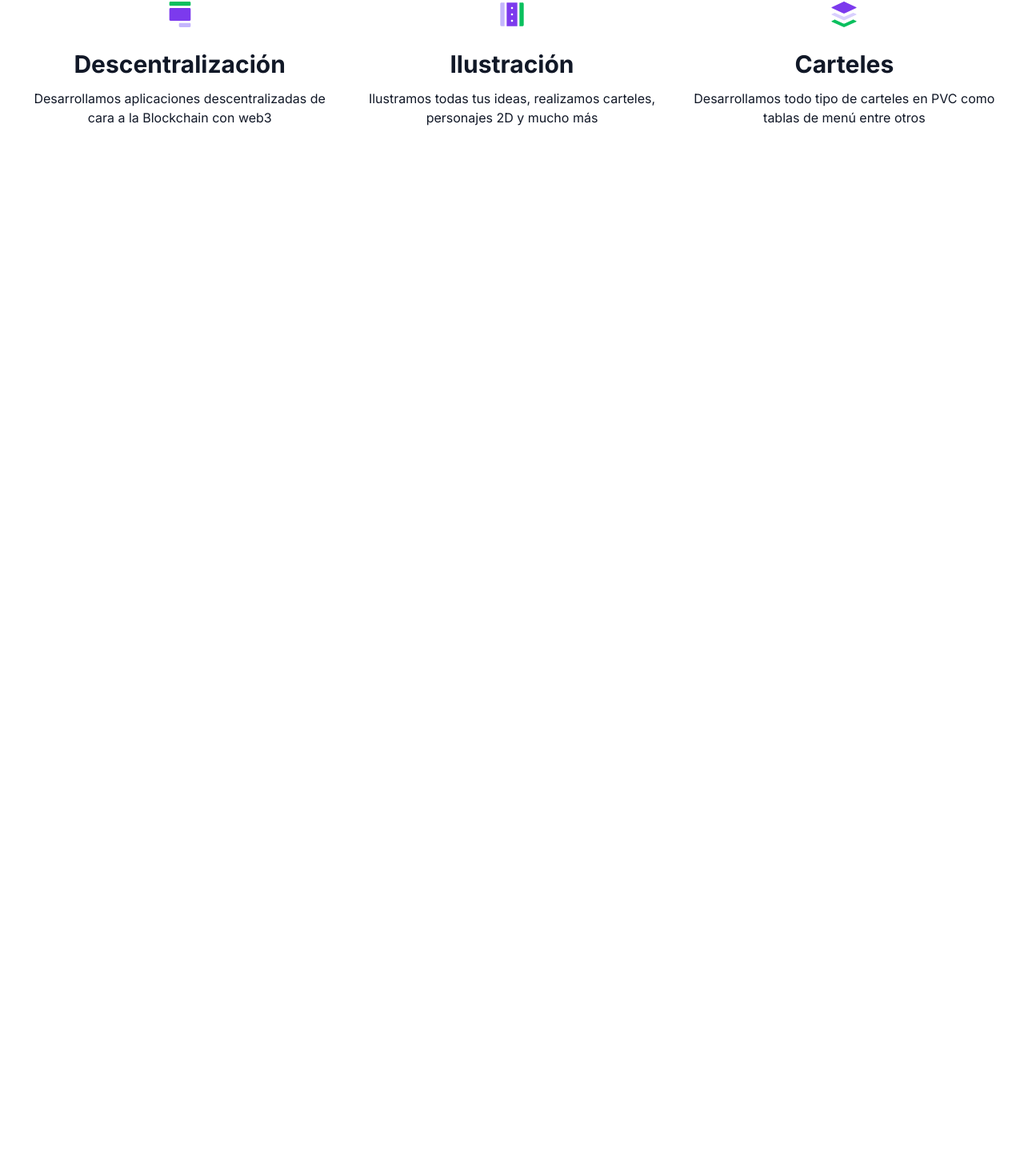
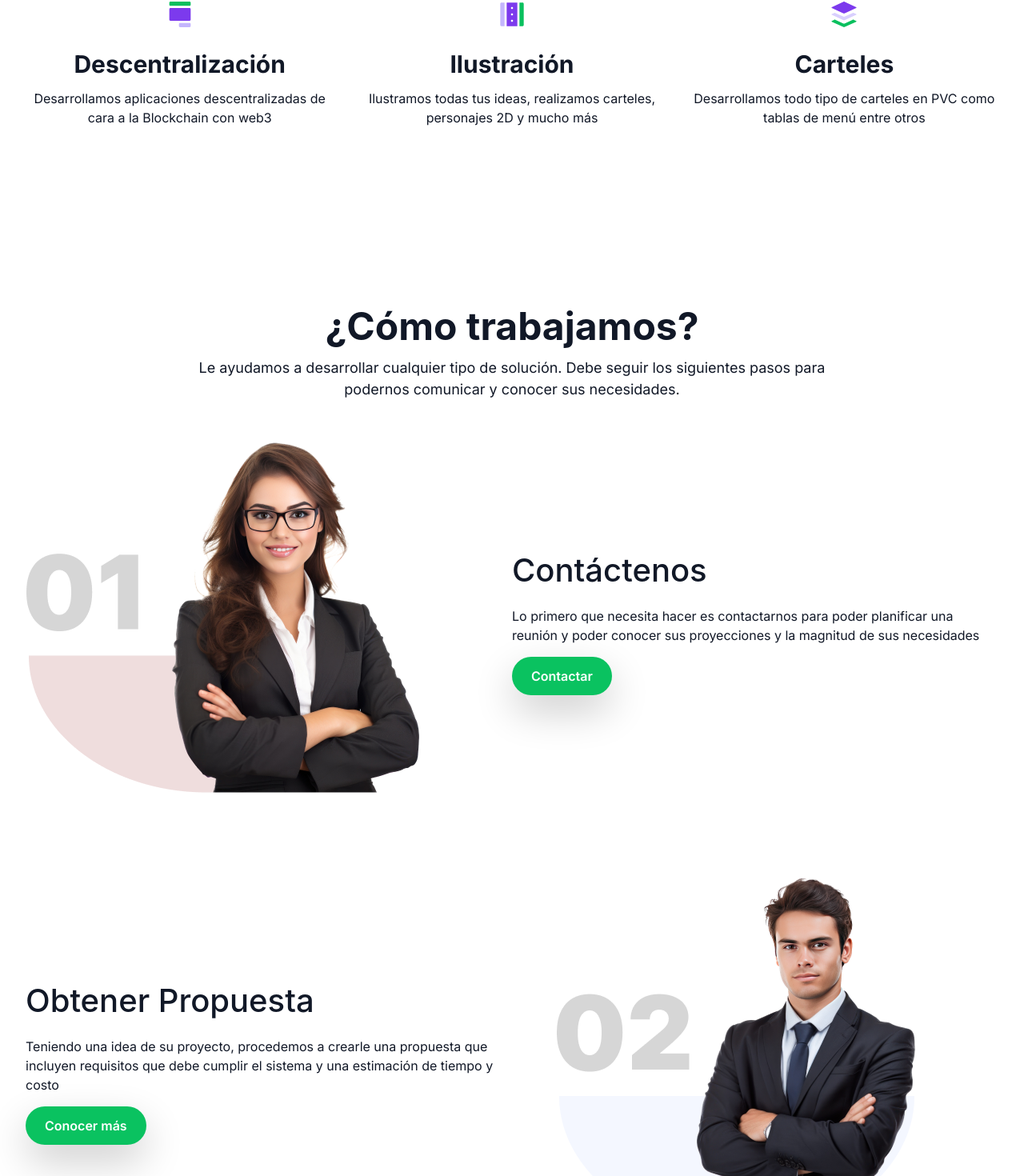
Before and after one commit to kolostring/nox-landing, a Next.js app: page / in a window 1280 px wide. Shown: the part 1318-2788 px from the top of the page at 80% size. Before the commit the page ends 1600 px from the top, so only its background shows below. Built offline with nearby package versions, Linux system fonts and the light colour scheme.

Commit message:
feat: add how do we work section

```diff
--- /dev/null
+++ b/src/app/HowDoWeWorkSection.tsx
@@ -0,0 +1,169 @@
+import {
+  Box,
+  Button,
+  Grid,
+  GridItem,
+  Heading,
+  Image,
+  Text,
+} from "@chakra-ui/react";
+import { default as NextJsLink } from "next/link";
+
+import Agent1 from "@/assets/agent_1.png";
+import Agent2 from "@/assets/agent_2.png";
+
+export default function HowDoWeWorkSection() {
+  return (
+    <Box as="section" aria-labelledby="how_do_we_work-title" mt="96px">
+      <Heading
+        as="h2"
+        id="how_do_we_work-title"
+        fontSize="48px"
+        fontWeight="700"
+        lineHeight="60px"
+        letterSpacing="-2.5%"
+        textAlign="center"
+      >
+        ¿Cómo trabajamos?
+      </Heading>
+      <Text
+        as="p"
+        mt="8px"
+        mx="auto"
+        fontSize="18px"
+        textAlign="center"
+        maxW="70ch"
+      >
+        Le ayudamos a desarrollar cualquier tipo de solución. Debe seguir los
+        siguientes pasos para podernos comunicar y conocer sus necesidades.
+      </Text>
+
+      <Grid templateColumns="repeat(2, minmax(0, 1fr))" rowGap={{base:"56px", lg: "0px"}} mt={{base: "56px" ,lg: "0px"}}>
+        <GridItem>
+          <Image alt="Paso 1" src={Agent1.src} />
+        </GridItem>
+        <GridItem alignContent="center">
+          <Heading
+            as="h3"
+            fontSize="40px"
+            fontWeight="500"
+            lineHeight="60px"
+            letterSpacing="-2.5%"
+          >
+            Contáctenos
+          </Heading>
+          <Text mt="15px">
+            Lo primero que necesita hacer es contactarnos para poder planificar
+            una reunión y poder conocer sus proyecciones y la magnitud de sus
+            necesidades
+          </Text>
+
+          <Button
+            as={NextJsLink}
+            py="24px"
+            px="24px"
+            mt="15px"
+            position="relative"
+            lineHeight="24px"
+            borderRadius="100vw"
+            overflow="hidden"
+            isolation="isolate"
+            bgColor="hsl(148, 90%, 40%)"
+            color="white"
+            shadow="0px 20px 50px hsl(148, 90%, 0%, 20%)"
+            href="#"
+            _hover={{
+              "&:before": {
+                opacity: "1",
+                animationPlayState: "running",
+              },
+              shadow:
+                "0px 20px 50px hsl(148, 90%, 0%, 20%), 0px 0px 20px hsl(108, 92%, 67%, 70%)",
+            }}
+            _active={{
+              bgColor: "hsl(108, 82%, 67%)",
+            }}
+            _before={{
+              content: '""',
+              position: "absolute",
+              h: "100%",
+              w: "100%",
+              zIndex: "-10",
+              opacity: "0",
+              bgGradient:
+                "Linear(to-r, hsl(108, 72%, 57%,30%) 20%, hsl(108, 72%, 57%) 50%,  hsl(108, 72%, 57%,30%) 90%)",
+              bgSize: "600% 100%",
+              animation: "bgHorizontalMovement 2s infinite linear",
+              transition: "opacity 300ms ease",
+              animationPlayState: "paused",
+            }}
+          >
+            Contactar
+          </Button>
+        </GridItem>
+        <GridItem colStart={{lg: 2}}>
+          <Image alt="Paso 2" src={Agent2.src}/>
+        </GridItem>
+        <GridItem rowStart={{lg: 2}} alignContent="center">
+          <Heading
+            as="h3"
+            fontSize="40px"
+            fontWeight="500"
+            lineHeight="60px"
+            letterSpacing="-2.5%"
+          >
+            Obtener Propuesta
+          </Heading>
+          <Text mt="15px">
+            Teniendo una idea de su proyecto, procedemos a crearle una propuesta
+            que incluyen requisitos que debe cumplir el sistema y una estimación
+            de tiempo y costo
+          </Text>
+
+          <Button
+            as={NextJsLink}
+            py="24px"
+            px="24px"
+            mt="15px"
+            position="relative"
+            lineHeight="24px"
+            borderRadius="100vw"
+            overflow="hidden"
+            isolation="isolate"
+            bgColor="hsl(148, 90%, 40%)"
+            color="white"
+            shadow="0px 20px 50px hsl(148, 90%, 0%, 20%)"
+            href="#"
+            _hover={{
+              "&:before": {
+                opacity: "1",
+                animationPlayState: "running",
+              },
+              shadow:
+                "0px 20px 50px hsl(148, 90%, 0%, 20%), 0px 0px 20px hsl(108, 92%, 67%, 70%)",
+            }}
+            _active={{
+              bgColor: "hsl(108, 82%, 67%)",
+            }}
+            _before={{
+              content: '""',
+              position: "absolute",
+              h: "100%",
+              w: "100%",
+              zIndex: "-10",
+              opacity: "0",
+              bgGradient:
+                "Linear(to-r, hsl(108, 72%, 57%,30%) 20%, hsl(108, 72%, 57%) 50%,  hsl(108, 72%, 57%,30%) 90%)",
+              bgSize: "600% 100%",
+              animation: "bgHorizontalMovement 2s infinite linear",
+              transition: "opacity 300ms ease",
+              animationPlayState: "paused",
+            }}
+          >
+            Conocer más
+          </Button>
+        </GridItem>
+      </Grid>
+    </Box>
+  );
+}
--- a/src/app/page.tsx
+++ b/src/app/page.tsx
@@ -1,12 +1,14 @@
 import { Box } from "@chakra-ui/react";
 import HeroSection from "./HeroSection";
 import ServicesSection from "./ServicesSection";
+import HowDoWeWorkSection from "./HowDoWeWorkSection";
 
 export default function Home() {
   return (
     <Box as="main" px="16px" pt="12svh" maxWidth="1248px" mx="auto" textColor="#111827">
       <HeroSection />
       <ServicesSection />
+      <HowDoWeWorkSection />
     </Box>
   );
 }
```
Also changed, not shown: src/components/PrimaryButton.tsx (added, +39 -0 lines), src/assets/agent_1.png (added), src/assets/agent_2.png (added).
